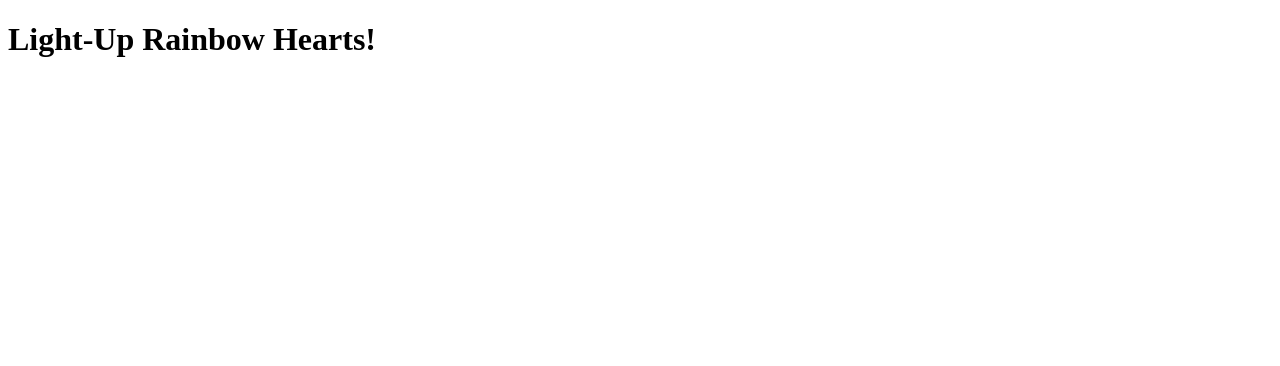
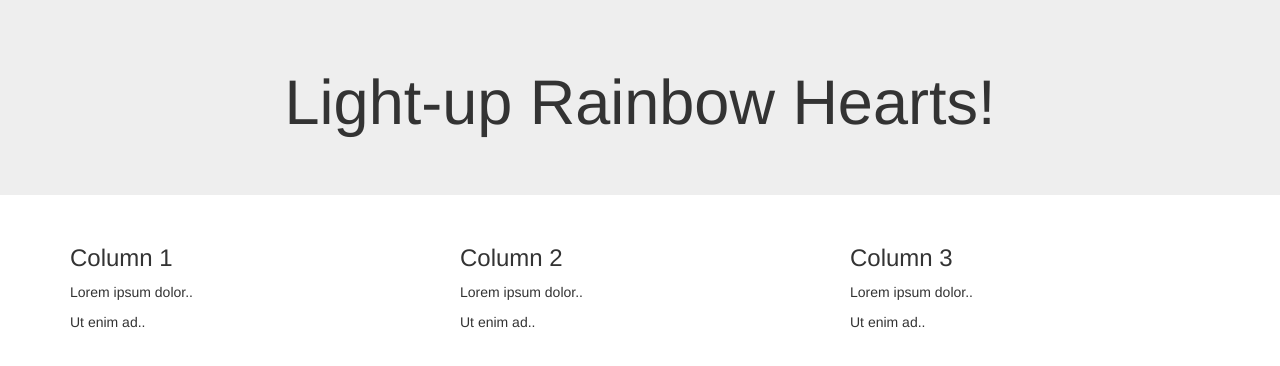
Before and after one commit to allardbrain/sensehat-rainbow-hearts, a plain HTML site: page index.html in a window 1280 px wide. Drawn offline with nearby package versions, Linux system fonts and the light colour scheme.

Commit message:
Addd Bootstrap

```diff
--- a/index.html
+++ b/index.html
@@ -1,10 +1,52 @@
 <!DOCTYPE html>
+<html lang="en">
+  <head>
+    <meta charset="utf-8">
+    <meta http-equiv="X-UA-Compatible" content="IE=edge">
+    <meta name="viewport" content="width=device-width, initial-scale=1">
 
-<html>
-	<head>
-	</head>
+    <!-- The above 3 meta tags *must* come first in the head; any other head content must come *after* these tags -->
+    <title>Rainbow Hearts - Raspberry Pi & SenseHAT</title>
 
-	<body>
-		<h1>Light-Up Rainbow Hearts!</h1>
-	</body>
+    <!-- Bootstrap -->
+    <link href="css/bootstrap.min.css" rel="stylesheet">
+
+    <!-- HTML5 shim and Respond.js for IE8 support of HTML5 elements and media queries -->
+    <!-- WARNING: Respond.js doesn't work if you view the page via file:// -->
+    <!--[if lt IE 9]>
+      <script src="https://oss.maxcdn.com/html5shiv/3.7.3/html5shiv.min.js"></script>
+      <script src="https://oss.maxcdn.com/respond/1.4.2/respond.min.js"></script>
+    <![endif]-->
+  </head>
+  <body>
+
+    <div class="jumbotron text-center">
+		<h1>Light-up Rainbow Hearts!</h1>
+	</div>
+
+	<div class="container">
+	  <div class="row">
+	    <div class="col-sm-4">
+	      <h3>Column 1</h3>
+	      <p>Lorem ipsum dolor..</p>
+	      <p>Ut enim ad..</p>
+	    </div>
+	    <div class="col-sm-4">
+	      <h3>Column 2</h3>
+	      <p>Lorem ipsum dolor..</p>
+	      <p>Ut enim ad..</p>
+	    </div>
+	    <div class="col-sm-4">
+	      <h3>Column 3</h3>
+	      <p>Lorem ipsum dolor..</p>
+	      <p>Ut enim ad..</p>
+	    </div>
+	  </div>
+	</div>
+
+    <!-- jQuery (necessary for Bootstrap's JavaScript plugins) -->
+    <script src="https://ajax.googleapis.com/ajax/libs/jquery/1.12.4/jquery.min.js"></script>
+    <!-- Include all compiled plugins (below), or include individual files as needed -->
+    <script src="js/bootstrap.min.js"></script>
+  </body>
 </html>
```
